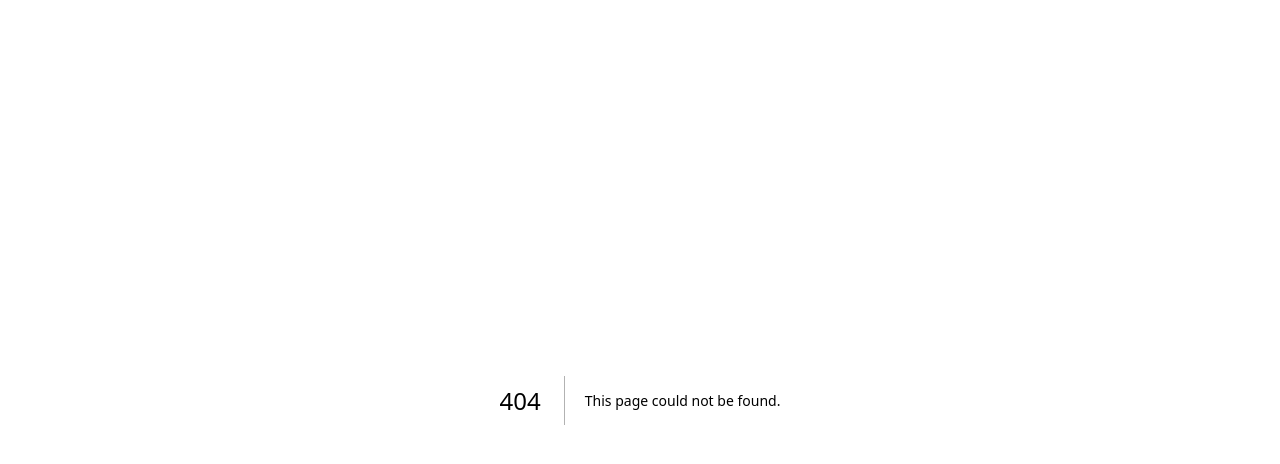
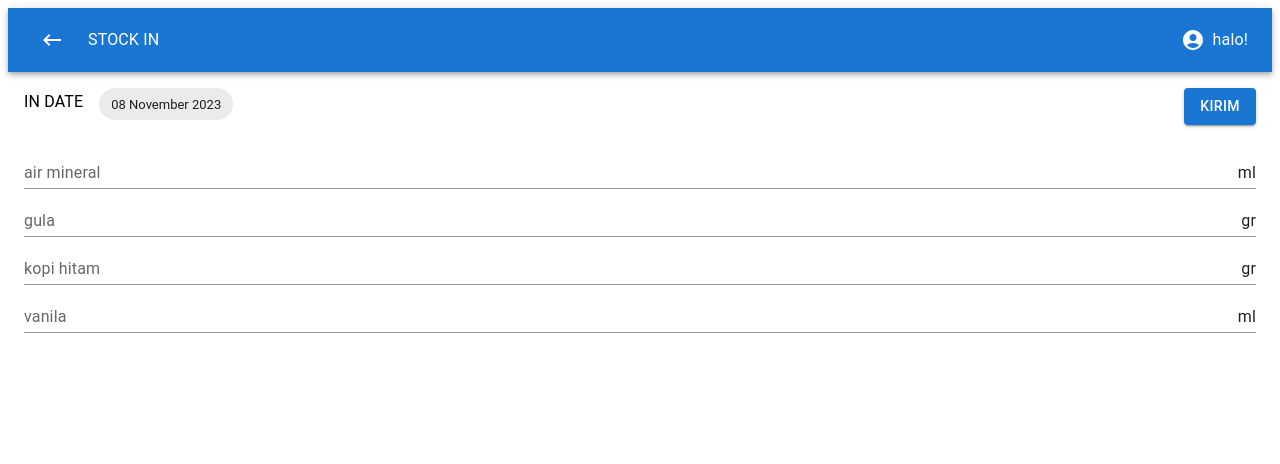
Before and after one commit to yudafahrudin/proof-inventory, a Next.js app: page /stock/in in a window 1280 px wide. Before the commit this address had no page. Shown: the top 464 px of the page. Built offline with nearby package versions, Linux system fonts and the light colour scheme.

Commit message:
refactor: initialize new component

```diff
--- a/package.json
+++ b/package.json
@@ -13,6 +13,8 @@
     "@emotion/styled": "^11.11.0",
     "@mui/icons-material": "^5.14.16",
     "@mui/material": "^5.14.17",
+    "date-fns": "^2.30.0",
+    "mui-file-input": "^3.0.2",
     "next": "14.0.1",
     "react": "^18",
     "react-dom": "^18"
--- a/src/app/layout.tsx
+++ b/src/app/layout.tsx
@@ -1,6 +1,8 @@
 import React from "react";
 import type { Metadata } from "next";
 import { Inter } from "next/font/google";
+
+import bgImage from "../assets/proof-bg.jpg";
 
 const inter = Inter({ subsets: ["latin"] });
 
@@ -16,7 +18,16 @@ interface Props {
 const RootLayout: React.FC<Props> = ({ children }) => {
   return (
     <html lang="en">
-      <body className={inter.className}>{children}</body>
+      <body
+        // style={{
+        //   backgroundImage: `url(${bgImage.src})`,
+        //   backgroundSize: "cover",
+        //   backgroundRepeat: "no-repeat",
+        // }}
+        className={inter.className}
+      >
+        {children}
+      </body>
     </html>
   );
 };
--- /dev/null
+++ b/src/app/stock/config.tsx
@@ -0,0 +1,18 @@
+export const STOCKS = [
+  {
+    title: "air mineral",
+    uom: "ml",
+  },
+  {
+    title: "gula",
+    uom: "gr",
+  },
+  {
+    title: "kopi hitam",
+    uom: "gr",
+  },
+  {
+    title: "vanila",
+    uom: "ml",
+  },
+];
--- /dev/null
+++ b/src/app/stock/in/page.tsx
@@ -0,0 +1,64 @@
+"use client";
+
+import React from "react";
+import { useRouter } from "next/navigation";
+import { KeyboardBackspace } from "@mui/icons-material";
+import {
+  IconButton,
+  Typography,
+  Stack,
+  Chip,
+  TextField,
+  Box,
+  Button,
+} from "@mui/material";
+import DefaultWrapper from "@/components/DefaultWrapper";
+import { format } from "date-fns";
+
+import { STOCKS } from "../config";
+
+const StockIn: React.FC = () => {
+  const router = useRouter();
+
+  const goBack = () => {
+    router.push("/");
+  };
+  return (
+    <DefaultWrapper
+      title="STOCK IN"
+      leftIcon={
+        <IconButton onClick={goBack}>
+          <KeyboardBackspace sx={{ color: "white" }} />
+        </IconButton>
+      }
+    >
+      <Stack direction="row" justifyContent="space-between" mb={2}>
+        <Stack direction="row" spacing={2}>
+          <Typography variant="subtitle1">IN DATE</Typography>
+          <Chip label={format(new Date(), "dd MMMM yyyy")} />
+        </Stack>
+        <Box>
+          <Button variant="contained">kirim</Button>
+        </Box>
+      </Stack>
+      <Stack>
+        {STOCKS.map((stock) => {
+          return (
+            <TextField
+              key={stock.title}
+              type="number"
+              id="input-with-icon-textfield"
+              label={stock.title}
+              InputProps={{
+                endAdornment: stock.uom,
+              }}
+              variant="standard"
+            />
+          );
+        })}
+      </Stack>
+    </DefaultWrapper>
+  );
+};
+
+export default StockIn;
--- a/src/components/DefaultWrapper.tsx
+++ b/src/components/DefaultWrapper.tsx
@@ -15,8 +15,8 @@ const DefaultWrapper: React.FC<Props> = ({ children, title, leftIcon }) => {
       <Stack direction="row">
         <AppBar position="static">
           <Toolbar>
-            {leftIcon ? leftIcon : <Computer color="inherit" />}
-            <Typography ml={2}>PROOF INVENTORY</Typography>
+            {leftIcon || <Computer color="inherit" />}
+            <Typography ml={2}>{title || "PROOF INVENTORY"}</Typography>
             <Stack direction="row" sx={{ marginLeft: "auto" }}>
               <AccountCircle />
               <Typography ml={1}> halo!</Typography>
```
Also changed, not shown: src/app/page.tsx (+10 -4 lines), src/app/stock-in/page.tsx (deleted, +0 -28 lines), src/app/stock/update/page.tsx (added, +63 -0 lines), src/assets/proof-bg.jpg (added).
